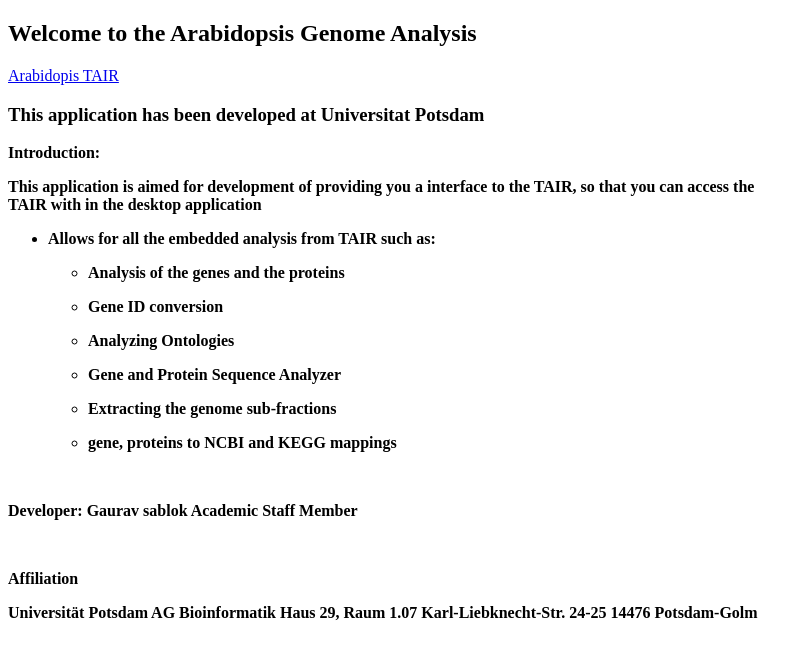
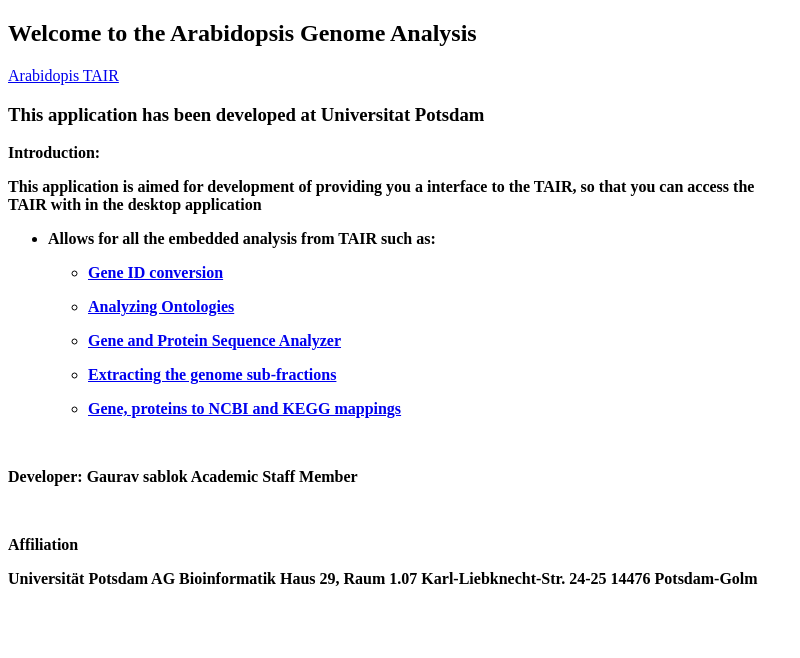
Before and after one commit to gauravcodepro/arabidopsis-tair-application, an Electron app: page src/main.html in a window 800 px wide. Drawn offline with Linux system fonts and the light colour scheme.

Commit message:
2026-4-19
all windows clickable and hyperlinked to new windows add click functions and genome and data analysis functions.

```diff
--- a/src/main.html
+++ b/src/main.html
@@ -45,22 +45,19 @@
       </li>
 <ul>
     <li>
-        <p> Analysis of the genes and the proteins</p>
+        <p><a href = "#">Gene ID conversion</a></p>
     </li>
     <li>
-        <p>Gene ID conversion</p>
+        <p><a href = "#">Analyzing Ontologies</a></p>
     </li>
     <li>
-        <p> Analyzing Ontologies</p>
+        <p><a href = "#">Gene and Protein Sequence Analyzer</a></p>
     </li>
     <li>
-        <p>Gene and Protein Sequence Analyzer</p>
+        <p><a href = "#">Extracting the genome sub-fractions</a></p>
     </li>
     <li>
-        <p>Extracting the genome sub-fractions</p>
-    </li>
-    <li>
-        <p>gene, proteins to NCBI and KEGG mappings</p>
+        <p><a href = "#">Gene, proteins to NCBI and KEGG mappings</a></p>
     </li>
 </ul>
 </ul>
```
Also changed, not shown: src/main.js (+11 -1 lines).
